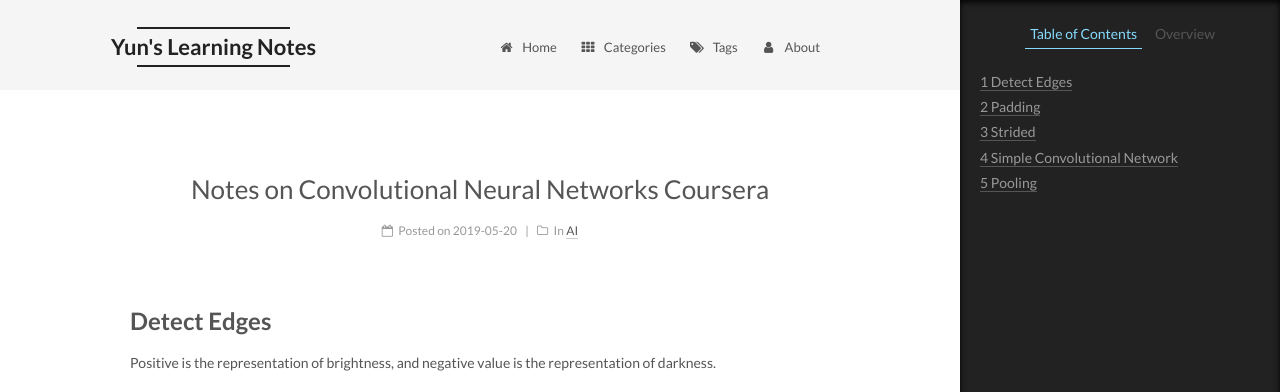
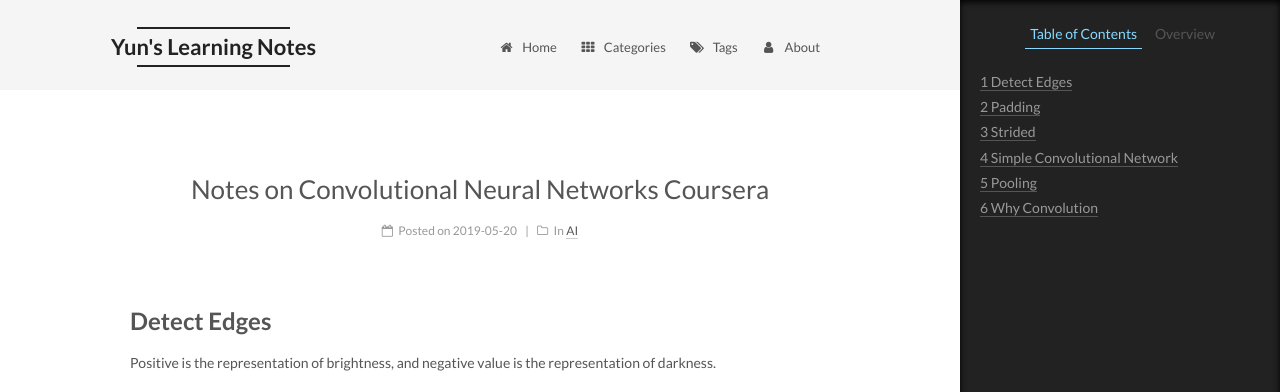
Before and after one commit to masonyc/masonyc.github.io, a Jekyll site: the page built from _posts/2019-05-20-Notes-On-Convolutional-Neural-Networks.md, in a window 1280 px wide and 1400 px high. Shown: the top 392 px of the window. Built offline with Jekyll 4.4.1, drawn with Linux system fonts in a browser that asks for light colours; formulas are drawn with MathJax 3; some of the changed text lies outside the part shown.

Commit message:
correction

```diff
--- a/_posts/2019-05-20-Notes-On-Convolutional-Neural-Networks.md
+++ b/_posts/2019-05-20-Notes-On-Convolutional-Neural-Networks.md
@@ -48,7 +48,8 @@ If fraction is not integer, we floor down the number because we can not calculat
 # Simple Convolutional Network
 Convolutional network can also be used on over three dimensional volumes.
 
-Input size $$ n_{H}^{l-1} * n_{W}^{l-1} * n_{c}^{l-1} $$ n_c is the depth of the network
+Input size $$ n_{H}^{l-1} * n_{W}^{l-1} * n_{c}^{l-1} $$
+$$n_{c}$$ is the depth of the network
 
 Filter size $$ f^{l} * f^{l} * n_{c}^{l-1}$$ depth need to match with the input
 
@@ -67,7 +68,7 @@ Take an input and apply the filter on it with step. Take the largest value in th
 ## Averages Pooling
 Same as Max Pooling but using averages instead. Nowadays, max pooling is being used more often except the neural network is very deep say 7 x 7 x 1000. We use it to collapse the representation.
 
-#Why Convolution
+# Why Convolution
 **Parameter Sharing** a feature detector(such as verticle edge detector) thats useful in one part of the image is probably usefule in another part of the image.
 
 **Sparsity of connections** In each layer, each output is only depends on a small set of numbers (filtered area).
```
